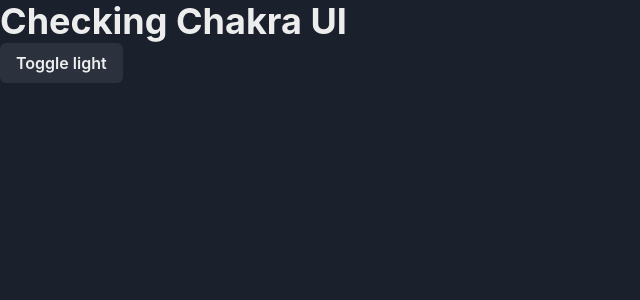
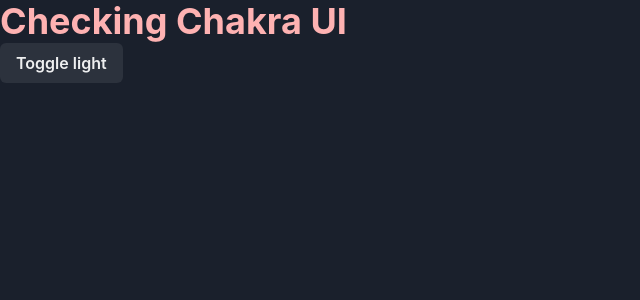
Before and after one commit to akhil-naidu/hasura-iitg, a Next.js app: page / in a window 1280 px wide. Shown: the top 300 px of the page, without its empty margins (0-640 px from the left). Built offline with nearby package versions, Linux system fonts and the light colour scheme.

Commit message:
chore: control over light and dark mode colors

```diff
--- a/components/FrontPage.js
+++ b/components/FrontPage.js
@@ -1,12 +1,20 @@
-import { Button, Heading, useColorMode } from '@chakra-ui/react';
+import {
+  Button,
+  Heading,
+  useColorMode,
+  useColorModeValue,
+} from '@chakra-ui/react';
 import React from 'react';
 
 const FrontPage = () => {
   const { toggleColorMode, colorMode } = useColorMode();
+  const color = useColorModeValue('red.500', 'red.200');
 
   return (
     <div>
-      <Heading as='h1'>Checking Chakra UI</Heading>
+      <Heading as='h1' color={color}>
+        Checking Chakra UI
+      </Heading>
       <Button onClick={toggleColorMode}>
         Toggle {colorMode === 'light' ? `dark` : 'light'}
       </Button>
```
